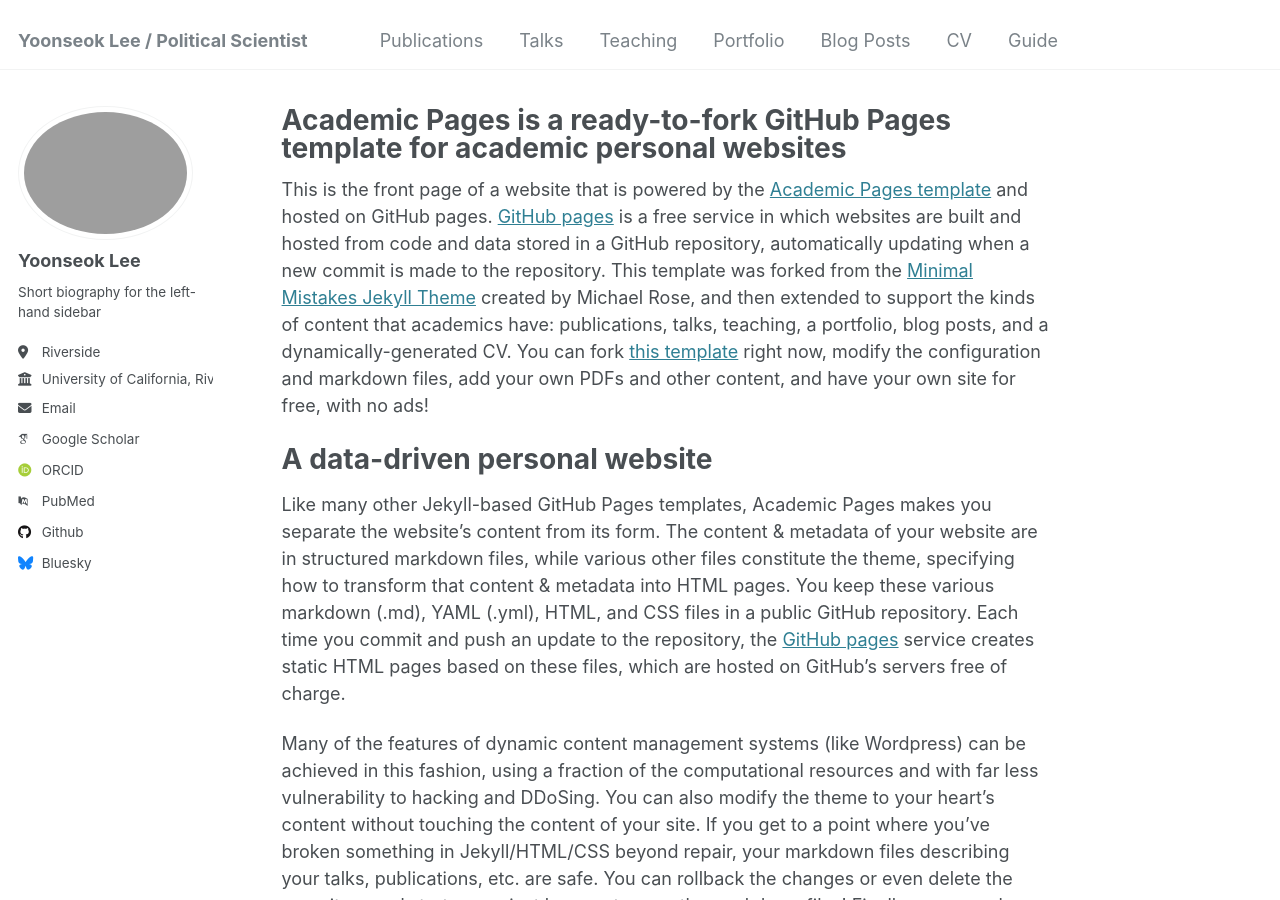
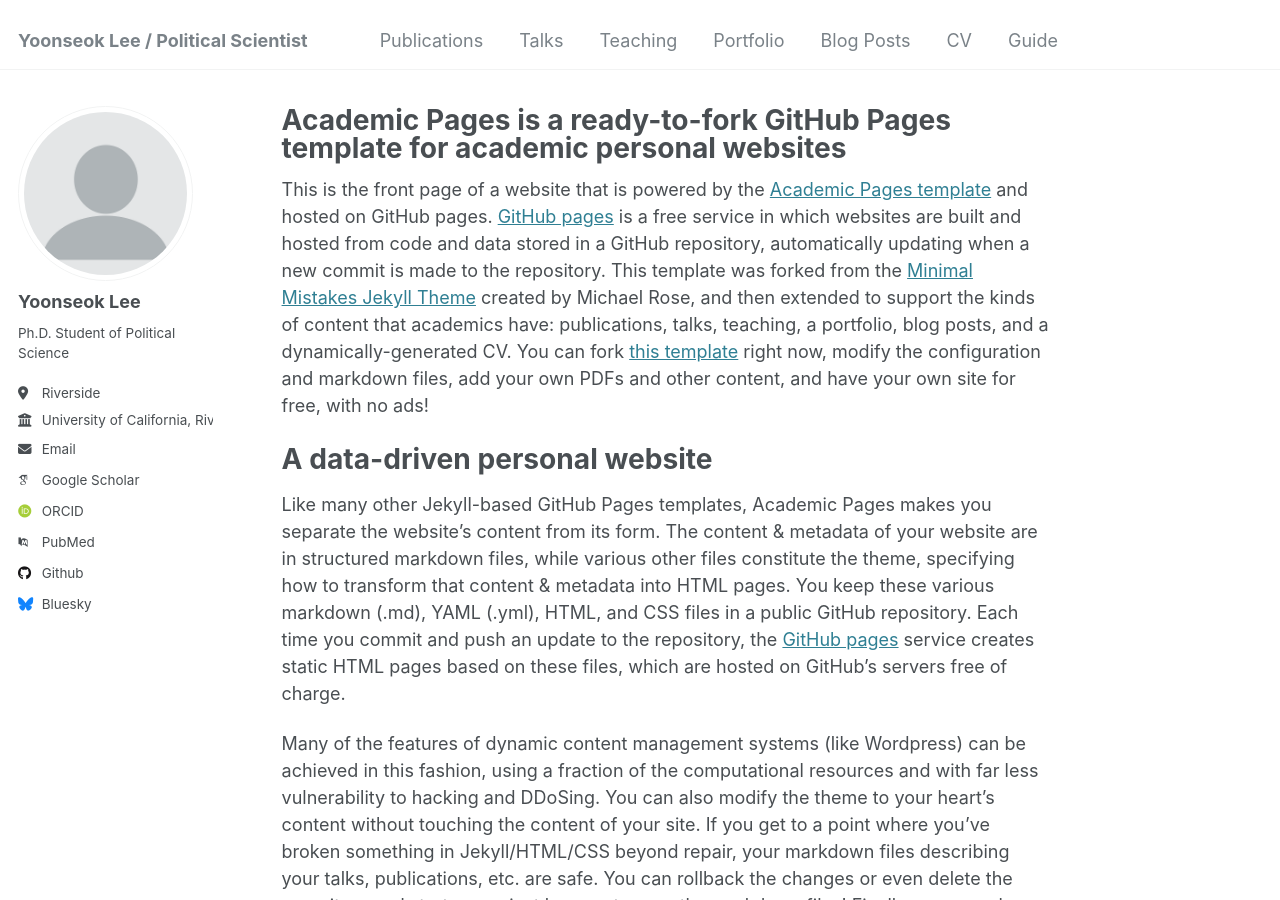
Before and after one commit to lee-yoonseok/lee-yoonseok.github.io, a Jekyll site: the page built from _pages/about.md, in a window 1280 px wide and 900 px high. Built offline with Jekyll 4.4.1, drawn with Linux system fonts in a browser that asks for light colours; some web fonts are replaced.

Commit message:
Update _config.yml

```diff
--- a/_config.yml
+++ b/_config.yml
@@ -21,10 +21,10 @@ repository               : "academicpages/academicpages.github.io"
 #               Additional customization can be done by editing /_includes/author-profile.html
 author:
   # Biographic information
-  avatar           : "yoonseoklee.jpg"
+  avatar           : "profile.png"
   name             : "Yoonseok Lee"
   pronouns         : # example: "she/her"
-  bio              : "Short biography for the left-hand sidebar"
+  bio              : "Ph.D. Student of Political Science"
   location         : "Riverside"
   employer         : "University of California, Riverside"
   uri              : # URL
```
